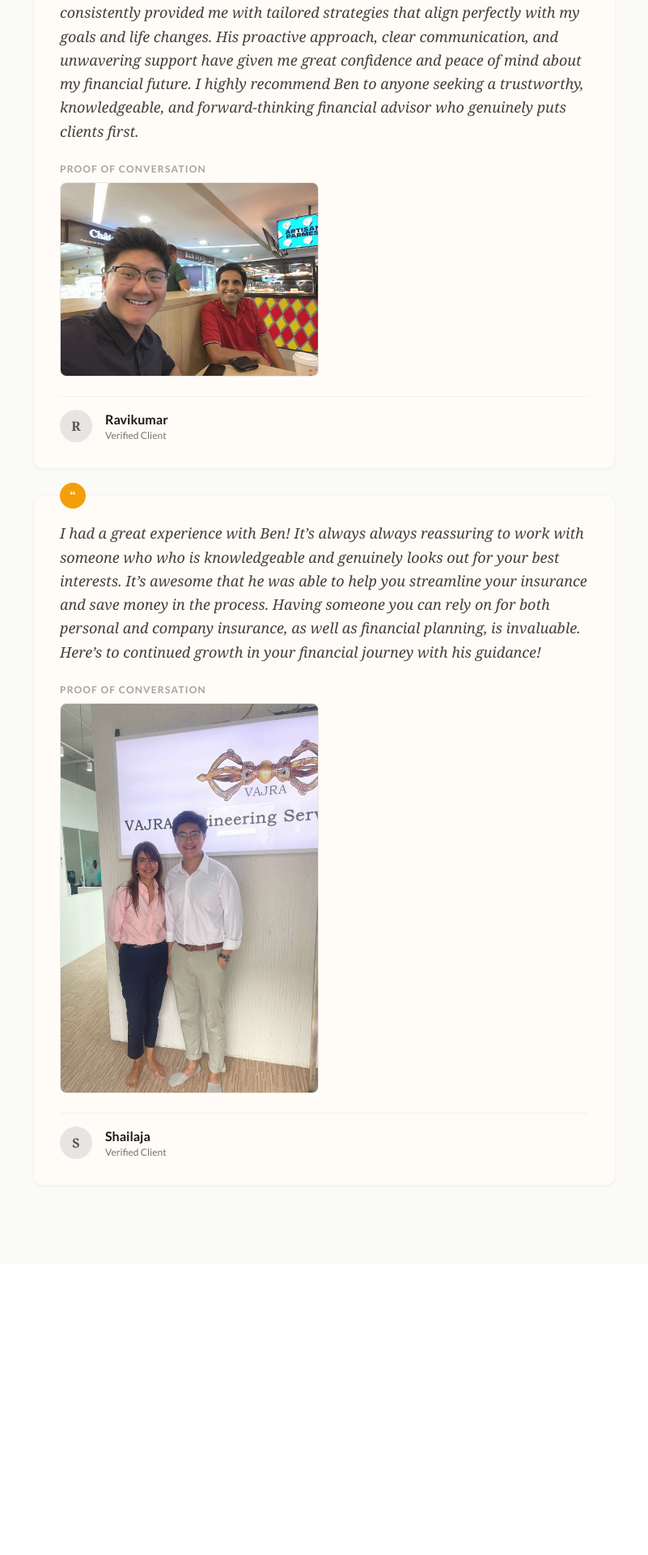
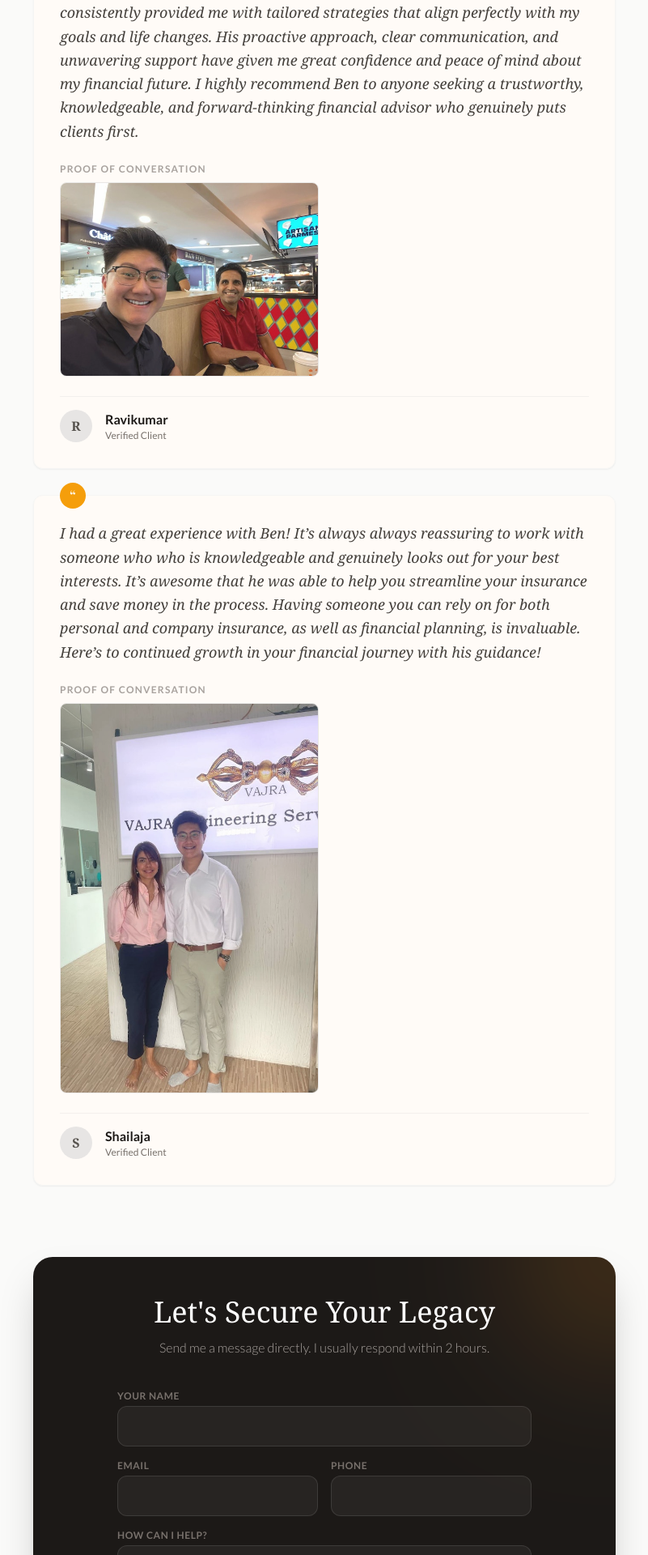
Before and after one commit to LakshanSivakumar/skandage-mvp, a Django app: a page that uses core/templates/core/agent_profile.html in a window 1280 px wide. Shown: the part 1440-3360 px from the top of the page at 81% size, without its empty margins (239-1040 px from the left). Before the commit the page ends 2905 px from the top, so only its background shows below. Run offline with Django 5.2, Linux system fonts and the light colour scheme; data comes from the database, SQL or seed files in the repository; both versions use the stored data as it was after the commit; data that the repository does not hold is empty; some libraries are stand-ins or nearby versions; some web fonts are replaced.

Commit message:
added leads generation

```diff
--- a/core/forms.py
+++ b/core/forms.py
@@ -1,6 +1,6 @@
 from django import forms
 from .models import Agent
-from .models import Agent, Testimonial
+from .models import Agent, Testimonial, Lead
 class AgentProfileForm(forms.ModelForm):
     class Meta:
         model = Agent
@@ -33,3 +33,8 @@ class TestimonialForm(forms.ModelForm):
                 'class': 'block w-full text-xs text-slate-500 file:mr-4 file:py-2 file:px-4 file:rounded-full file:border-0 file:text-xs file:font-semibold file:bg-blue-50 file:text-blue-700 hover:file:bg-blue-100 transition cursor-pointer'
             }),
         }
+
+class LeadForm(forms.ModelForm):
+    class Meta:
+        model = Lead
+        fields = ['name', 'email', 'phone', 'message']
--- a/core/models.py
+++ b/core/models.py
@@ -58,3 +58,14 @@ class Credential(models.Model):
 
     def __str__(self):
         return self.title
+
+class Lead(models.Model):
+    agent = models.ForeignKey(Agent, related_name='leads', on_delete=models.CASCADE)
+    name = models.CharField(max_length=100)
+    email = models.EmailField()
+    phone = models.CharField(max_length=20, blank=True)
+    message = models.TextField()
+    created_at = models.DateTimeField(auto_now_add=True)
+
+    def __str__(self):
+        return f"Lead from {self.name}"
--- a/core/templates/core/agent_profile.html
+++ b/core/templates/core/agent_profile.html
@@ -4,11 +4,12 @@
 <head>
     <meta charset="UTF-8">
     <meta name="viewport" content="width=device-width, initial-scale=1.0">
-    <title>{{ agent.name }} - Your Trusted Advisor</title>
+    <title>{{ agent.name }} - Trusted Advisor</title>
 
     <script src="https://cdn.tailwindcss.com"></script>
     <link href="https://unpkg.com/aos@2.3.1/dist/aos.css" rel="stylesheet">
     <link href="https://fonts.googleapis.com/css2?family=Playfair+Display:ital,wght@0,400;0,700;1,400&family=Lato:wght@300;400;700&display=swap" rel="stylesheet">
+    <link href="https://unpkg.com/boxicons@2.1.4/css/boxicons.min.css" rel="stylesheet">
 
     <style>
         body { font-family: 'Lato', sans-serif; background-color: #fafaf9; } /* Stone-50 */
@@ -80,15 +81,18 @@
                     <br>Helping families build <span class="highlight-underline text-stone-100">legacy & security.</span>
                 </p>
 
+                {% if agent.tagline %}
                 <p class="text-xl text-stone-300 font-light italic opacity-80 mt-2">
-                    {{ agent.tagline }}
+                    "{{ agent.tagline }}"
                 </p>
+                {% endif %}
             </div>
         </div>
     </div>
 
     <div class="max-w-3xl mx-auto px-6 -mt-20 relative z-20 space-y-12">
 
+        {% if agent.bio %}
         <div class="paper-card p-8 md:p-10 rounded-2xl" data-aos="fade-up">
             <h2 class="text-2xl font-bold text-stone-900 mb-6 flex items-center gap-3">
                 <span class="w-8 h-1 bg-amber-500 rounded-full"></span>
@@ -98,6 +102,7 @@
                 {{ agent.bio|linebreaks }}
             </div>
         </div>
+        {% endif %}
 
         {% if services %}
         <div data-aos="fade-up">
@@ -115,8 +120,9 @@
             </div>
         </div>
         {% endif %}
+
         {% if agent.credentials.exists %}
-<div class="max-w-4xl mx-auto px-6 mb-16" data-aos="fade-up">
+        <div class="max-w-4xl mx-auto mb-16" data-aos="fade-up">
             <div class="border-t border-b border-stone-200 py-8">
                 <h3 class="text-center text-xs font-bold text-stone-400 uppercase tracking-[0.2em] mb-8">
                     Professional Accolades & Certifications
@@ -127,7 +133,7 @@
                     <div class="group">
                         <div class="mx-auto w-12 h-12 mb-3 flex items-center justify-center text-amber-500 bg-amber-50 rounded-full group-hover:bg-amber-500 group-hover:text-white transition duration-300">
                             <svg xmlns="http://www.w3.org/2000/svg" class="h-6 w-6" fill="none" viewBox="0 0 24 24" stroke="currentColor">
-                        <path stroke-linecap="round" stroke-linejoin="round" stroke-width="2" d="M9 12l2 2 4-4M7.835 4.697a3.42 3.42 0 001.946-.806 3.42 3.42 0 014.438 0 3.42 3.42 0 001.946.806 3.42 3.42 0 013.138 3.138 3.42 3.42 0 00.806 1.946 3.42 3.42 0 010 4.438 3.42 3.42 0 00-.806 1.946 3.42 3.42 0 01-3.138 3.138 3.42 3.42 0 00-1.946.806 3.42 3.42 0 01-4.438 0 3.42 3.42 0 00-1.946-.806 3.42 3.42 0 01-3.138-3.138 3.42 3.42 0 00-.806-1.946 3.42 3.42 0 010-4.438 3.42 3.42 0 00.806-1.946 3.42 3.42 0 013.138-3.138z" />
+                                <path stroke-linecap="round" stroke-linejoin="round" stroke-width="2" d="M9 12l2 2 4-4M7.835 4.697a3.42 3.42 0 001.946-.806 3.42 3.42 0 014.438 0 3.42 3.42 0 001.946.806 3.42 3.42 0 013.138 3.138 3.42 3.42 0 00.806 1.946 3.42 3.42 0 010 4.438 3.42 3.42 0 00-.806 1.946 3.42 3.42 0 01-3.138 3.138 3.42 3.42 0 00-1.946.806 3.42 3.42 0 01-4.438 0 3.42 3.42 0 00-1.946-.806 3.42 3.42 0 01-3.138-3.138z" />
                             </svg>
                         </div>
 
@@ -139,6 +145,7 @@
             </div>
         </div>
         {% endif %}
+
         {% if testimonials %}
         <div data-aos="fade-up">
             <div class="text-center mb-10">
@@ -158,7 +165,9 @@
                     {% if review.screenshot %}
                     <div class="mb-6">
                         <div class="text-xs text-stone-400 uppercase tracking-widest mb-2 font-bold">Proof of Conversation</div>
+                        <a href="{{ review.screenshot.url }}" target="_blank">
                             <img src="{{ review.screenshot.url }}" class="w-full max-w-xs rounded-lg border border-stone-200 opacity-90 hover:opacity-100 transition">
+                        </a>
                     </div>
                     {% endif %}
 
@@ -177,10 +186,54 @@
         </div>
         {% endif %}
 
+        <section id="contact" class="scroll-mt-20 pt-10" data-aos="fade-up">
+            <div class="bg-[#1c1917] rounded-3xl p-8 md:p-12 relative overflow-hidden text-stone-100 shadow-2xl">
+                <div class="absolute top-0 right-0 w-64 h-64 bg-amber-600 rounded-full mix-blend-screen filter blur-[80px] opacity-20 -translate-y-1/2 translate-x-1/2"></div>
+
+                <div class="relative z-10">
+                    <div class="text-center mb-10">
+                        <h2 class="font-serif text-3xl md:text-4xl text-white mb-3">Let's Secure Your Legacy</h2>
+                        <p class="text-stone-400 font-light">Send me a message directly. I usually respond within 2 hours.</p>
                     </div>
 
-    <div class="fixed bottom-6 left-0 right-0 z-50 flex justify-center px-4">
-        <a href="{{ agent.whatsapp_link }}" class="bg-stone-900 text-white pl-6 pr-8 py-3 rounded-full shadow-2xl flex items-center gap-3 transform hover:-translate-y-1 transition duration-300 border border-stone-700/50 group">
+                    <form method="post" class="space-y-4 max-w-lg mx-auto">
+                        {% csrf_token %}
+
+                        <div>
+                            <label class="text-xs font-bold text-stone-500 uppercase tracking-wider mb-1 block">Your Name</label>
+                            <input type="text" name="name" required class="w-full bg-white/5 border border-white/10 rounded-xl px-4 py-3 text-white placeholder-stone-600 focus:outline-none focus:border-amber-500 focus:ring-1 focus:ring-amber-500 transition">
+                        </div>
+
+                        <div class="grid grid-cols-1 md:grid-cols-2 gap-4">
+                            <div>
+                                <label class="text-xs font-bold text-stone-500 uppercase tracking-wider mb-1 block">Email</label>
+                                <input type="email" name="email" required class="w-full bg-white/5 border border-white/10 rounded-xl px-4 py-3 text-white placeholder-stone-600 focus:outline-none focus:border-amber-500 focus:ring-1 focus:ring-amber-500 transition">
+                            </div>
+                            <div>
+                                <label class="text-xs font-bold text-stone-500 uppercase tracking-wider mb-1 block">Phone</label>
+                                <input type="text" name="phone" class="w-full bg-white/5 border border-white/10 rounded-xl px-4 py-3 text-white placeholder-stone-600 focus:outline-none focus:border-amber-500 focus:ring-1 focus:ring-amber-500 transition">
+                            </div>
+                        </div>
+
+                        <div>
+                            <label class="text-xs font-bold text-stone-500 uppercase tracking-wider mb-1 block">How can I help?</label>
+                            <textarea name="message" rows="3" required class="w-full bg-white/5 border border-white/10 rounded-xl px-4 py-3 text-white placeholder-stone-600 focus:outline-none focus:border-amber-500 focus:ring-1 focus:ring-amber-500 transition"></textarea>
+                        </div>
+
+                        <button type="submit" class="w-full bg-amber-600 hover:bg-amber-500 text-white font-bold py-4 rounded-xl transition shadow-lg shadow-amber-900/50 flex items-center justify-center gap-2 mt-4 group">
+                            Send Message
+                            <i class='bx bx-send group-hover:translate-x-1 transition'></i>
+                        </button>
+                    </form>
+                </div>
+            </div>
+        </section>
+
+    </div>
+
+    {% if agent.phone_number %}
+    <div class="fixed bottom-6 left-0 right-0 z-50 flex justify-center px-4 pointer-events-none">
+        <a href="https://wa.me/{{ agent.phone_number }}" target="_blank" class="pointer-events-auto bg-stone-900 text-white pl-6 pr-8 py-3 rounded-full shadow-2xl flex items-center gap-3 transform hover:-translate-y-1 transition duration-300 border border-stone-700/50 group">
             <div class="bg-[#25D366] p-1.5 rounded-full text-white group-hover:scale-110 transition">
                 <svg class="w-4 h-4" fill="currentColor" viewBox="0 0 24 24"><path d="M.057 24l1.687-6.163c-1.041-1.804-1.588-3.849-1.587-5.946.003-6.556 5.338-11.891 11.893-11.891 3.181.001 6.167 1.24 8.413 3.488 2.245 2.248 3.481 5.236 3.48 8.414-.003 6.557-5.338 11.892-11.893 11.892-1.99-.001-3.951-.5-5.688-1.448l-6.305 1.654zm6.597-3.807c1.676.995 3.276 1.591 5.392 1.592 5.448 0 9.886-4.434 9.889-9.885.002-5.462-4.415-9.89-9.881-9.892-5.452 0-9.887 4.434-9.889 9.884-.001 2.225.651 3.891 1.746 5.634l-.999 3.648 3.742-.981z"/></svg>
             </div>
@@ -190,6 +243,7 @@
             </div>
         </a>
     </div>
+    {% endif %}
 
     <script src="https://unpkg.com/aos@2.3.1/dist/aos.js"></script>
     <script>
@@ -197,7 +251,7 @@
             once: true,
             offset: 50,
             duration: 1000,
-            easing: 'ease-out-quad', // Softer easing than before
+            easing: 'ease-out-quad',
         });
     </script>
 </body>
--- a/core/views.py
+++ b/core/views.py
@@ -2,17 +2,28 @@ from django.shortcuts import render, get_object_or_404
 from .models import Agent, Testimonial
 from django.contrib.auth.decorators import login_required
 from django.shortcuts import redirect
-from .forms import AgentProfileForm, TestimonialForm
+from .forms import AgentProfileForm, TestimonialForm, LeadForm # <--- Import LeadForm
 
 def agent_profile(request, slug):
-    # This tries to find the agent. If they don't exist, it shows a 404 error.
     agent = get_object_or_404(Agent, slug=slug)
-    print(f"DEBUG: Agent is {agent.name}, Tagline is: '{agent.tagline}'")
-    print(f"--- PUBLIC SITE VIEWING: Agent ID {agent.id} | Slug: {agent.slug} | Tagline: {agent.tagline}")
+
+    # Handle the "Contact Me" form
+    if request.method == 'POST':
+        form = LeadForm(request.POST)
+        if form.is_valid():
+            lead = form.save(commit=False)
+            lead.agent = agent
+            lead.save()
+            # In a real app, we would send an email here using send_mail()
+            return redirect('agent_profile', slug=slug)
+    else:
+        form = LeadForm()
+
     context = {
         'agent': agent,
         'testimonials': agent.testimonials.all(),
         'services': agent.services.all(),
+        'form': form, # Pass the form to the template
     }
     return render(request, 'core/agent_profile.html', context)
 
```
Also changed, not shown: core/migrations/0005_lead.py (added), db.sqlite3. Lines whose indentation alone changed are shown as unchanged.
